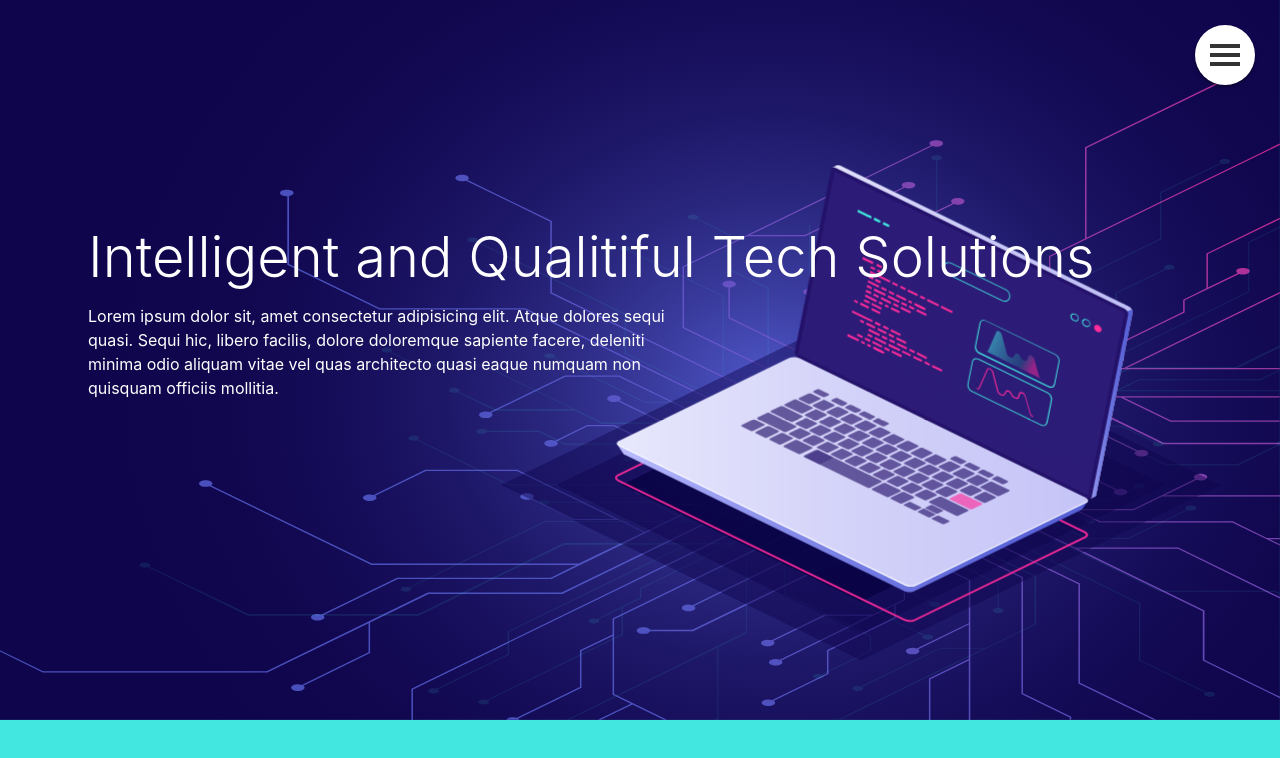
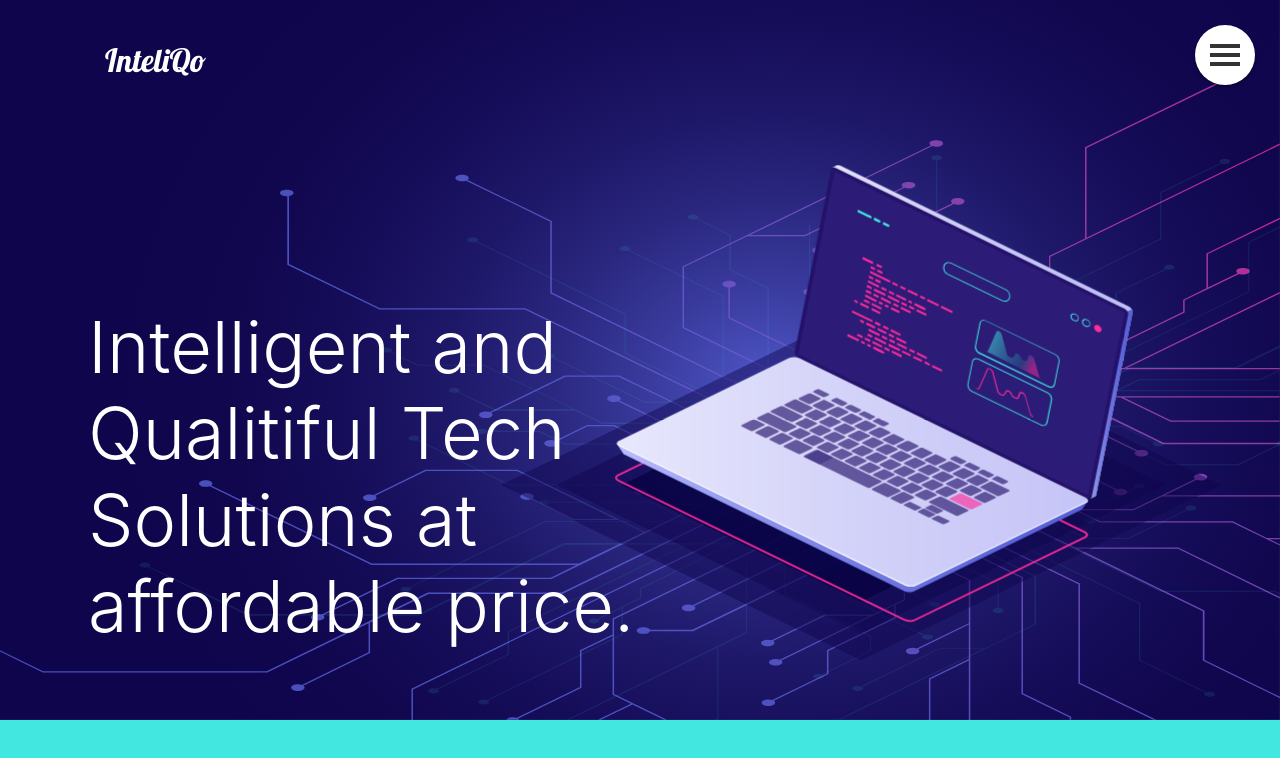
Before and after one commit to HeyItsTamzid/Inteliqo, a plain HTML site: page index.html in a window 1280 px wide. Shown: the top 758 px of the page. Drawn offline with nearby package versions, Linux system fonts and the light colour scheme; some packages are replaced by stand-ins of ours; a script that the page names is missing.

Commit message:
nav and landing v2
nav and landing v2

```diff
--- a/CSS/Style.css
+++ b/CSS/Style.css
@@ -1,3 +1,5 @@
+@import url('https://fonts.googleapis.com/css?family=Lobster');
+
 * {
   margin: 0;
   padding: 0;
@@ -345,9 +347,9 @@ nav {
 }
 
 #heroTitle{
-  position:absolute;
-  margin-top: 25vh;
-  margin-left: 5vw;
+  position: absolute;
+  margin-top: 1.5vh;
+  margin-left: .5vw;
   padding: 1.5rem;
   color: #FFF;
 }
@@ -360,3 +362,42 @@ nav {
   color: #FFF;
   width:50vw;
 }
+
+/* Animating heroTitle */
+
+#heroTitle {
+  transform: translate(50%);
+  color: #fff;
+  font-family: 'Lobster', cursive;
+  font-size: 2rem;
+  text-decoration: none;
+  cursor: pointer
+}
+#heroTitle:hover {
+  color: #24126A;
+}
+#heroTitle:after {
+  content: "";
+  display: block;
+  height: 100%;
+  width: 100%;
+  position: absolute;
+  z-index: -5;
+  left: 50%;
+  bottom: 0;
+  -webkit-transform: translateX(-50%);
+  -moz-transform: translateX(-50%);
+  -ms-transform: translateX(-50%);
+  transform: translateX(-50%);
+  opacity: 0;
+  background: #FF2C9C;
+  transition: all 0.3s cubic-bezier(0.42, 0.08, 0, 1.8);
+}
+#heroTitle:hover:after {
+  width: 140%;
+  -webkit-transform: translateX(-50%) skewx(-20deg);
+  -moz-transform: translateX(-50%) skewx(-20deg);
+  -ms-transform: translateX(-50%) skewx(-20deg);
+  transform: translateX(-50%) skewx(-20deg);
+  opacity: 1;
+}
--- a/index.html
+++ b/index.html
@@ -57,8 +57,8 @@
   <section id="showcaseSection">
     <div id="heroSection">
       <!-- LandingPage SVG -->
-      <p id="heroTitle" class="display-4">Intelligent and Qualitiful Tech Solutions</p>
-      <p id="heroSubTitle">Lorem ipsum dolor sit, amet consectetur adipisicing elit. Atque dolores sequi quasi. Sequi hic, libero facilis, dolore doloremque sapiente facere, deleniti minima odio aliquam vitae vel quas architecto quasi eaque numquam non quisquam officiis mollitia.</p>
+      <p id="heroTitle" >InteliQo</p>
+      <p id="heroSubTitle" class="display-3">Intelligent and Qualitiful Tech Solutions at affordable price.</p>
       <svg id="landingPageSvg" viewBox="0 0 1920 1080" fill="none" xmlns="http://www.w3.org/2000/svg">
         <g id="landingScene">
           <path id="gradTwo" d="M0 1079.73L1919.68 1079.73L1919.68 0L0 0L0 1079.73Z" fill="#0F054C" />
```
